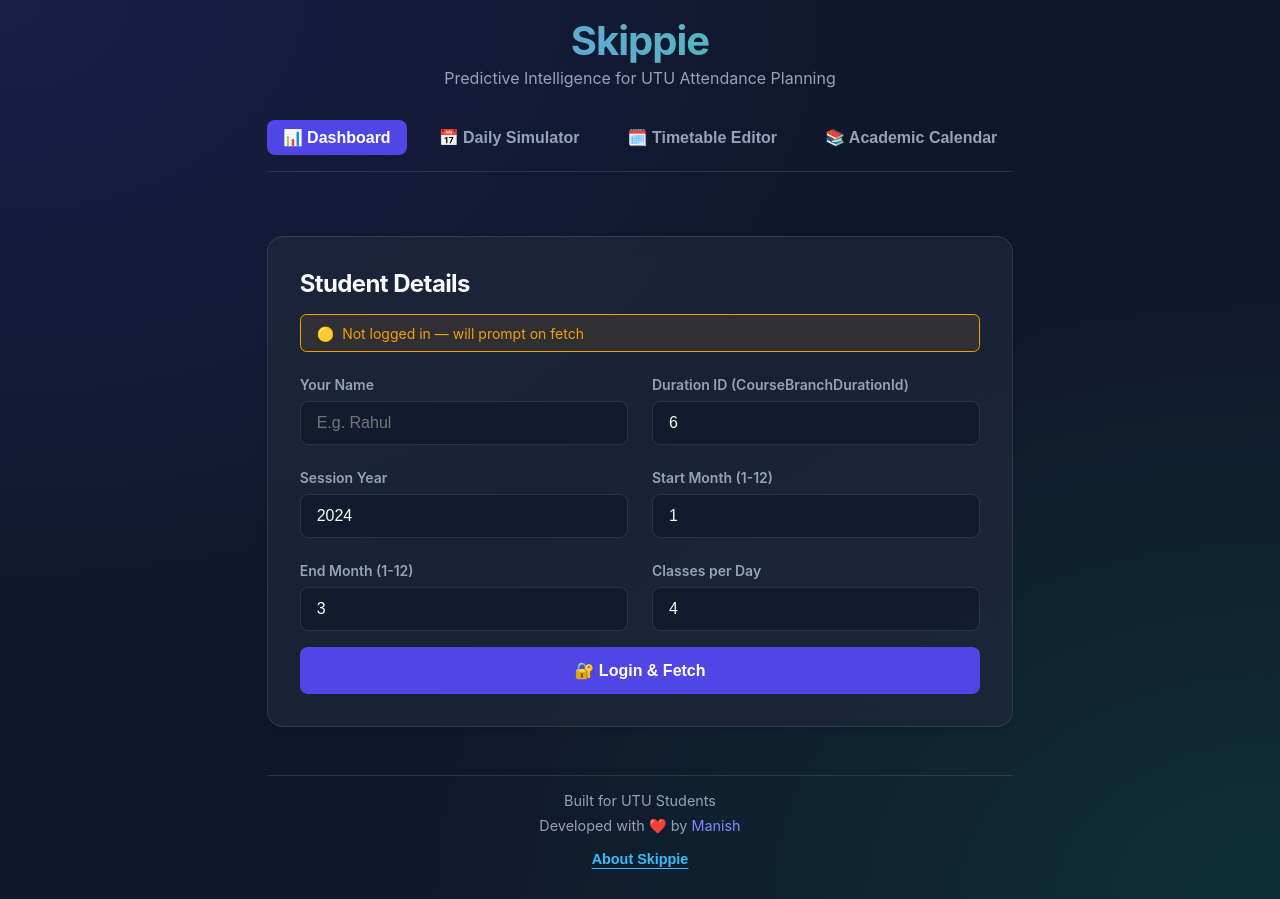
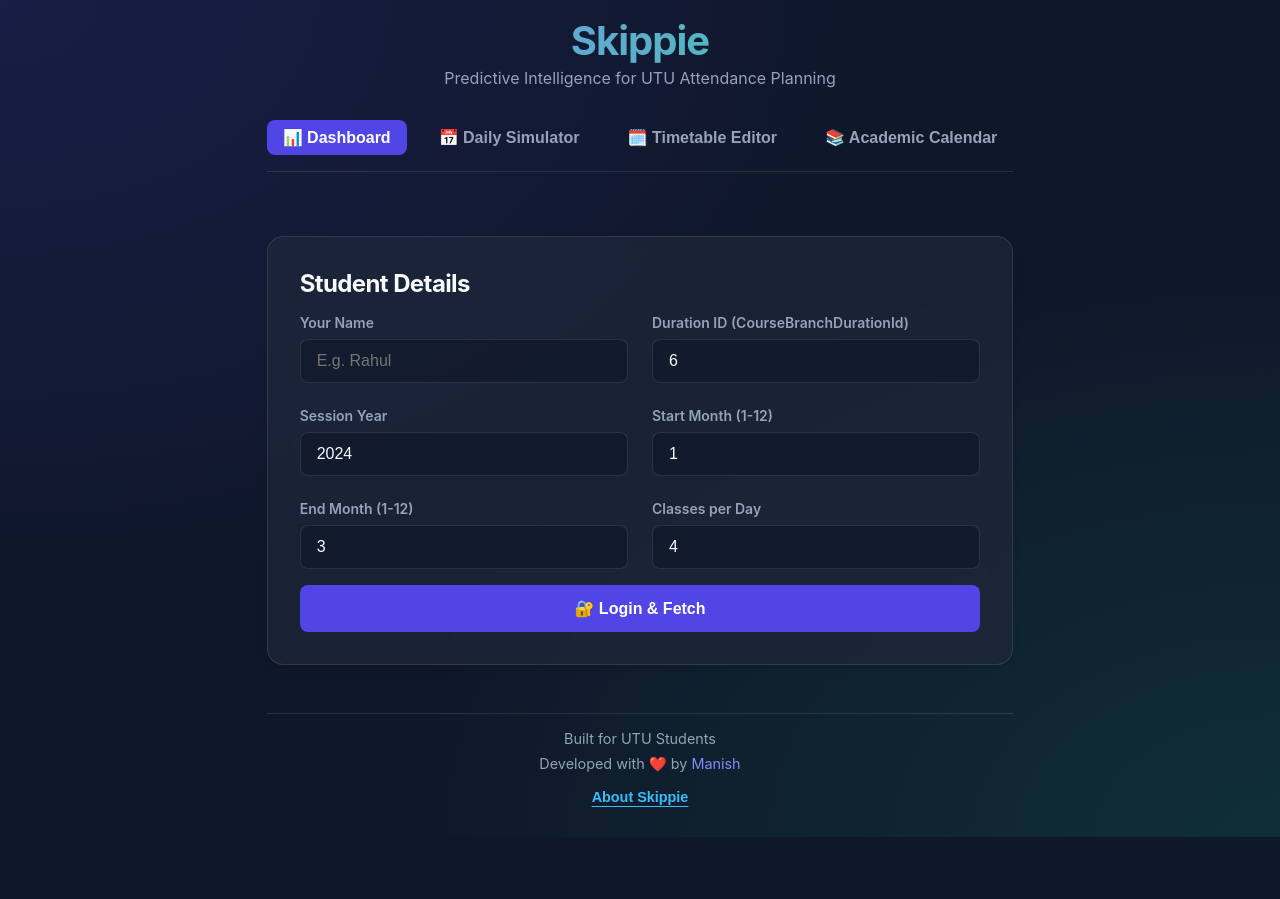
Before and after one commit to M0neySSH/utu-skippie, a React (Vite) app: page / in a window 1280 px wide. After the commit the page ends 837 px from the top, so only its background shows below. Built offline with nearby package versions, Linux system fonts and the light colour scheme.

Commit message:
Fix : UI and labels

```diff
--- a/src/App.jsx
+++ b/src/App.jsx
@@ -290,33 +290,33 @@ function App() {
       <>
         <div className="glass-card" style={{ display: activeTab === 'Dashboard' ? 'block' : 'none' }}>
           <h2 style={{ display: 'flex', justifyContent: 'space-between', alignItems: 'center', flexWrap: 'wrap', gap: '1rem' }}>
-            <span>Student Details</span>
+            <span style={{ display: 'flex', alignItems: 'center', gap: '0.6rem' }}>
+              Student Details
+              {hasSession && (
+                <span title="Session active" style={{
+                  display: 'inline-block', width: '10px', height: '10px',
+                  borderRadius: '50%', background: 'var(--secondary)',
+                  boxShadow: '0 0 6px var(--secondary)', flexShrink: 0,
+                }} />
+              )}
+            </span>
             {hasSession && (
               <button
                 type="button"
+                title="Logout"
                 onClick={() => { setSession(null); setShowLogin(true); }}
-                style={{ width: 'auto', margin: 0, padding: '0.4rem 0.8rem', fontSize: '0.8rem', background: 'rgba(239,68,68,0.15)', border: '1px solid var(--danger)', color: 'var(--danger)' }}
+                style={{
+                  width: 'auto', margin: 0, padding: '0.35rem 0.7rem',
+                  fontSize: '1.1rem', lineHeight: 1,
+                  background: 'rgba(239,68,68,0.1)',
+                  border: '1px solid rgba(239,68,68,0.35)',
+                  color: 'var(--danger)', borderRadius: '0.4rem', cursor: 'pointer',
+                }}
               >
-                🔄 Re-login
+                🚪
               </button>
             )}
           </h2>
-
-          {/* Session status indicator */}
-          <div style={{
-            display: 'flex', alignItems: 'center', gap: '0.5rem',
-            padding: '0.6rem 1rem', borderRadius: '0.4rem', marginBottom: '1.5rem',
-            background: hasSession ? 'rgba(16,185,129,0.1)' : 'rgba(245,158,11,0.1)',
-            border: `1px solid ${hasSession ? 'var(--secondary)' : 'var(--warning)'}`,
-            fontSize: '0.875rem',
-          }}>
-            <span>{hasSession ? '🟢' : '🟡'}</span>
-            <span style={{ color: hasSession ? 'var(--secondary)' : 'var(--warning)' }}>
-              {hasSession
-                ? 'Logged in — session active'
-                : 'Not logged in — will prompt on fetch'}
-            </span>
-          </div>
 
           <form onSubmit={handleSubmit}>
             <div className="form-grid">
```
